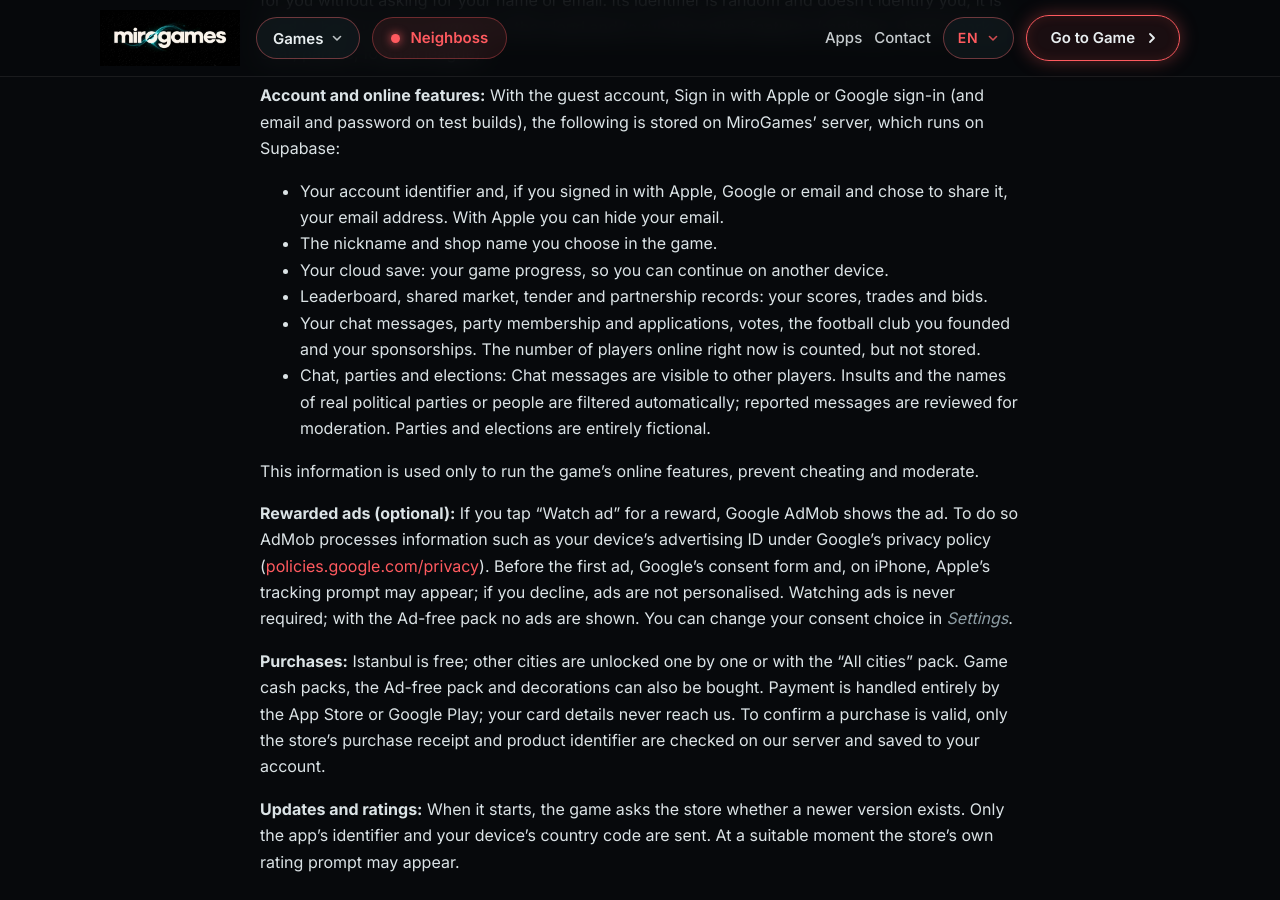
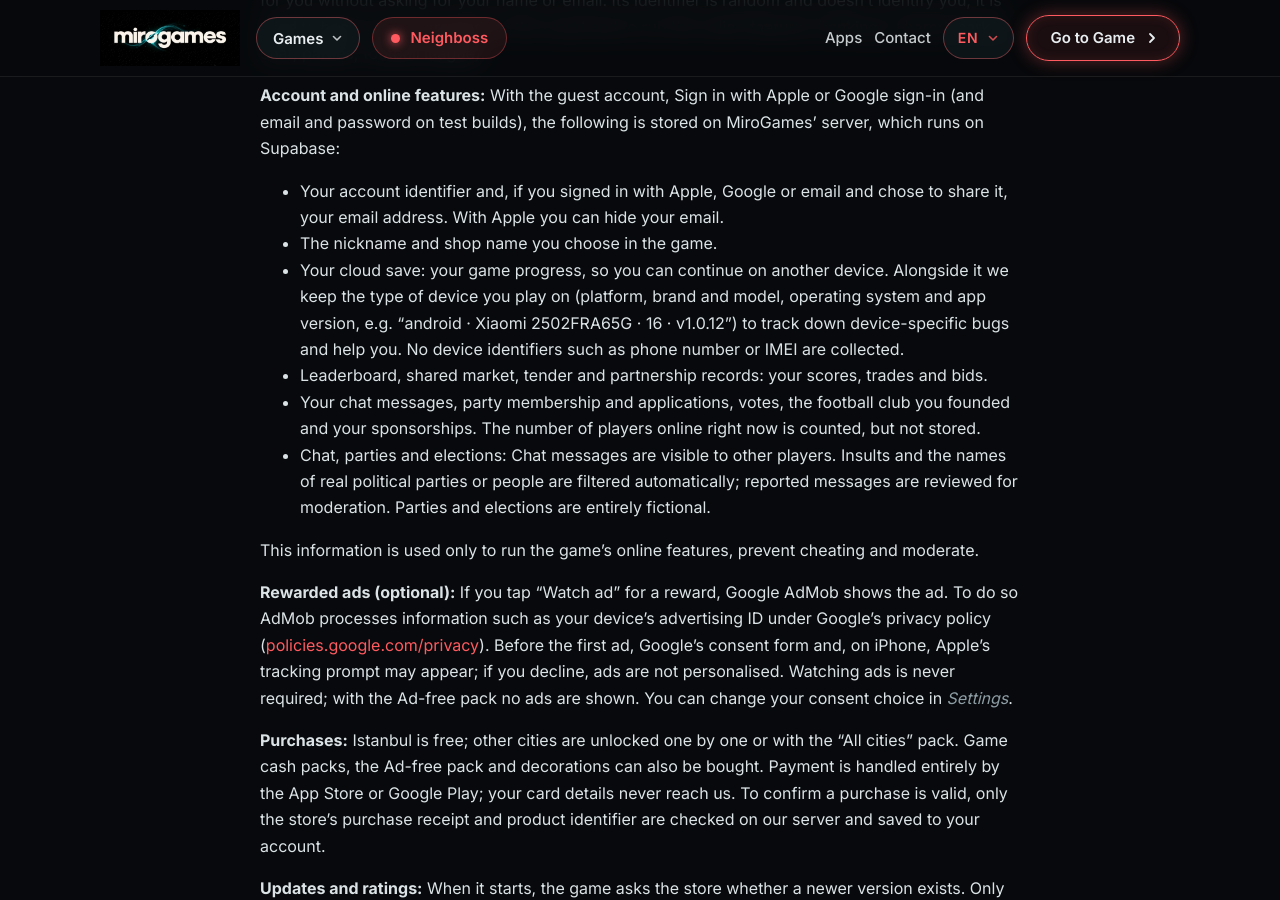
Before and after one commit to bukesafiye/bukesafiye.github.io, a Jekyll site: the page built from Store/mahallepatronu/privacy.md, in a window 1280 px wide and 900 px high, scrolled down 538 px. Built offline with Jekyll 4.4.1, drawn with Linux system fonts in a browser that asks for light colours; our own code applies the rules of GitHub Pages for plain Markdown files.

Commit message:
Mahalle Patronu gizlilik: bulut kaydında cihaz türü (platform, marka/model, OS, uygulama sürümü)
Co-Authored-By: Claude Opus 5.5 <noreply@anthropic.com>

```diff
--- a/Store/mahallepatronu/privacy.md
+++ b/Store/mahallepatronu/privacy.md
@@ -20,7 +20,7 @@ Mahalle Patronu, MiroGames tarafından geliştirilmiştir. Oyunda analiz aracı
 
 - Hesap kimliği; Apple, Google ya da e-postayla girdiysen ve paylaşmayı seçtiysen e-posta adresin. Apple'da e-postanı gizleyebilirsin.
 - Oyunda seçtiğin takma ad ve dükkân adı.
-- Bulut kaydın: oyun ilerlemen, böylece cihaz değiştirdiğinde kaldığın yerden devam edebilirsin.
+- Bulut kaydın: oyun ilerlemen, böylece cihaz değiştirdiğinde kaldığın yerden devam edebilirsin. Kaydın yanında oynadığın cihazın türü de tutulur (platform, marka ve model, işletim sistemi ve uygulama sürümü; ör. "android · Xiaomi 2502FRA65G · 16 · v1.0.12"): hataları cihaza göre bulmak ve destek vermek için. Telefon numarası, IMEI gibi cihaz kimlikleri alınmaz.
 - Sıralama, ortak hal piyasası, ihale ve ortaklık kayıtları: skorların, alım-satım işlemlerin, tekliflerin.
 - Sohbet mesajların, parti üyeliğin ve başvuruların, oyların, kurduğun futbol kulübü, sponsorlukların. O an kaç oyuncunun çevrimiçi olduğu sayılır ama bu kayıt tutulmaz.
 - Sohbet, parti ve seçimler: Sohbet mesajları diğer oyuncular tarafından görülür. Hakaret ve gerçek siyasi parti ya da kişi adları otomatik olarak filtrelenir; şikâyet edilen mesajlar moderasyon için incelenir. Partiler ve seçimler tamamen kurgusaldır.
@@ -58,7 +58,7 @@ Neighboss (Mahalle Patronu) is made by MiroGames. The game has no analytics tool
 
 - Your account identifier and, if you signed in with Apple, Google or email and chose to share it, your email address. With Apple you can hide your email.
 - The nickname and shop name you choose in the game.
-- Your cloud save: your game progress, so you can continue on another device.
+- Your cloud save: your game progress, so you can continue on another device. Alongside it we keep the type of device you play on (platform, brand and model, operating system and app version, e.g. "android · Xiaomi 2502FRA65G · 16 · v1.0.12") to track down device-specific bugs and help you. No device identifiers such as phone number or IMEI are collected.
 - Leaderboard, shared market, tender and partnership records: your scores, trades and bids.
 - Your chat messages, party membership and applications, votes, the football club you founded and your sponsorships. The number of players online right now is counted, but not stored.
 - Chat, parties and elections: Chat messages are visible to other players. Insults and the names of real political parties or people are filtered automatically; reported messages are reviewed for moderation. Parties and elections are entirely fictional.
```
